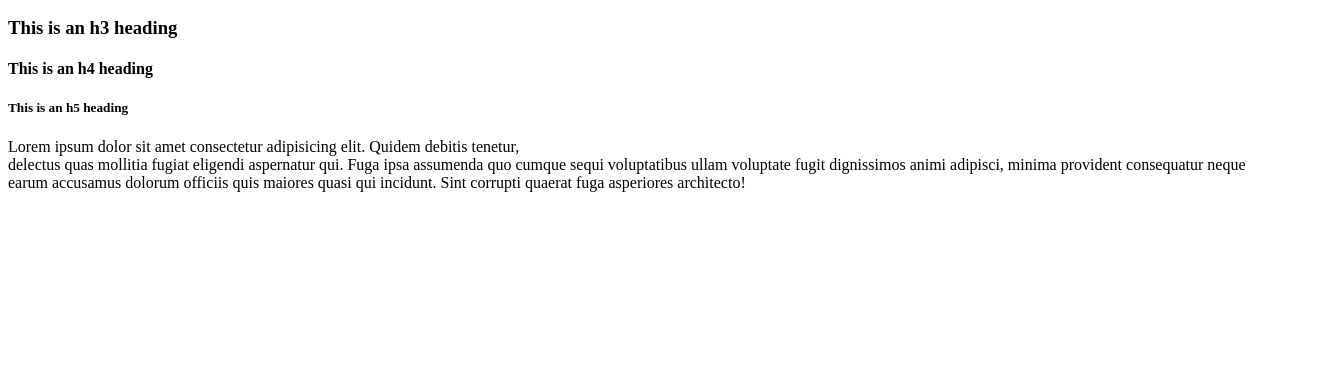
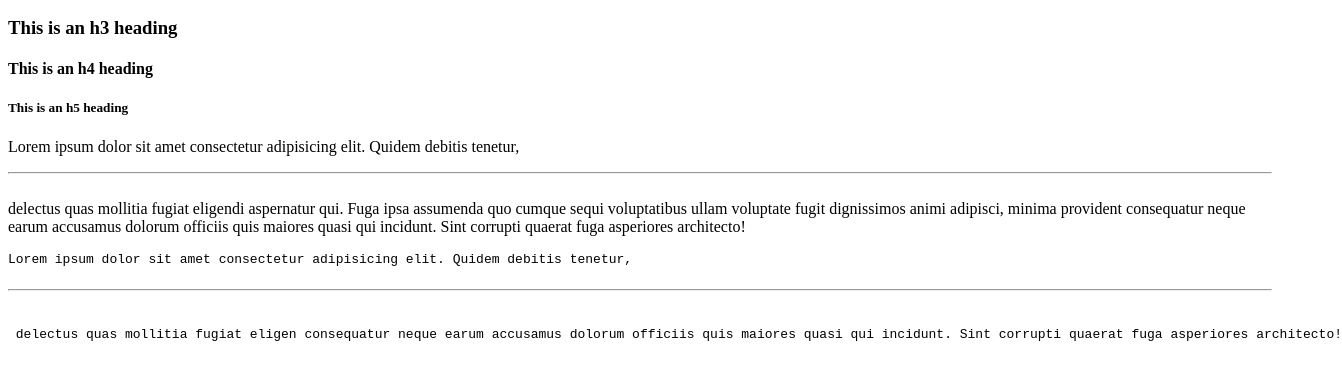
Before and after one commit to remsimiyu/html_css.course, a plain HTML site: page index.html in a window 1280 px wide. Shown: the part 110-490 px from the top of the page, 1342 px wide, since content can reach past the window. Drawn offline with Linux system fonts and the light colour scheme.

Commit message:
Html Css course

```diff
--- a/index.html
+++ b/index.html
@@ -12,6 +12,16 @@
     <h4>This is an h4 heading</h4>
     <h5>This is an h5 heading</h5>
 
-    <p>Lorem ipsum dolor sit amet consectetur adipisicing elit. Quidem debitis tenetur, <br> delectus quas mollitia fugiat eligendi aspernatur qui. Fuga ipsa assumenda quo cumque sequi voluptatibus ullam voluptate fugit dignissimos animi adipisci, minima provident consequatur neque earum accusamus dolorum officiis quis maiores quasi qui incidunt. Sint corrupti quaerat fuga asperiores architecto!</p>
+    <p>Lorem ipsum dolor sit amet consectetur adipisicing elit. Quidem debitis tenetur,
+        <hr>
+        <br> delectus quas mollitia fugiat eligendi aspernatur qui. Fuga ipsa assumenda quo cumque sequi voluptatibus ullam voluptate fugit dignissimos animi adipisci, minima provident consequatur neque earum accusamus dolorum officiis quis maiores quasi qui incidunt. Sint corrupti quaerat fuga asperiores architecto!
+    </p>
+
+    <pre>Lorem ipsum dolor sit amet consectetur adipisicing elit. Quidem debitis tenetur,
+        <hr>
+        <br> delectus quas mollitia fugiat eligen consequatur neque earum accusamus dolorum officiis quis maiores quasi qui incidunt. Sint corrupti quaerat fuga asperiores architecto!
+    </pre>
+
+
 </body>
 </html>
```
